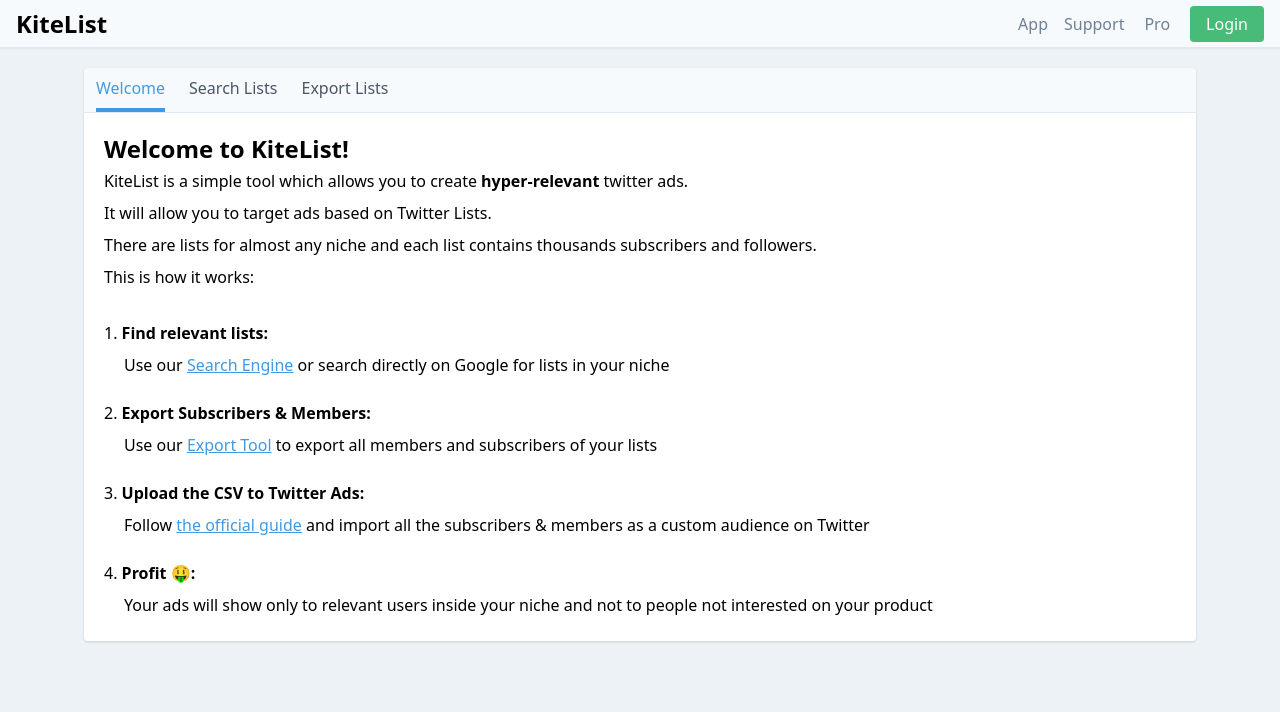
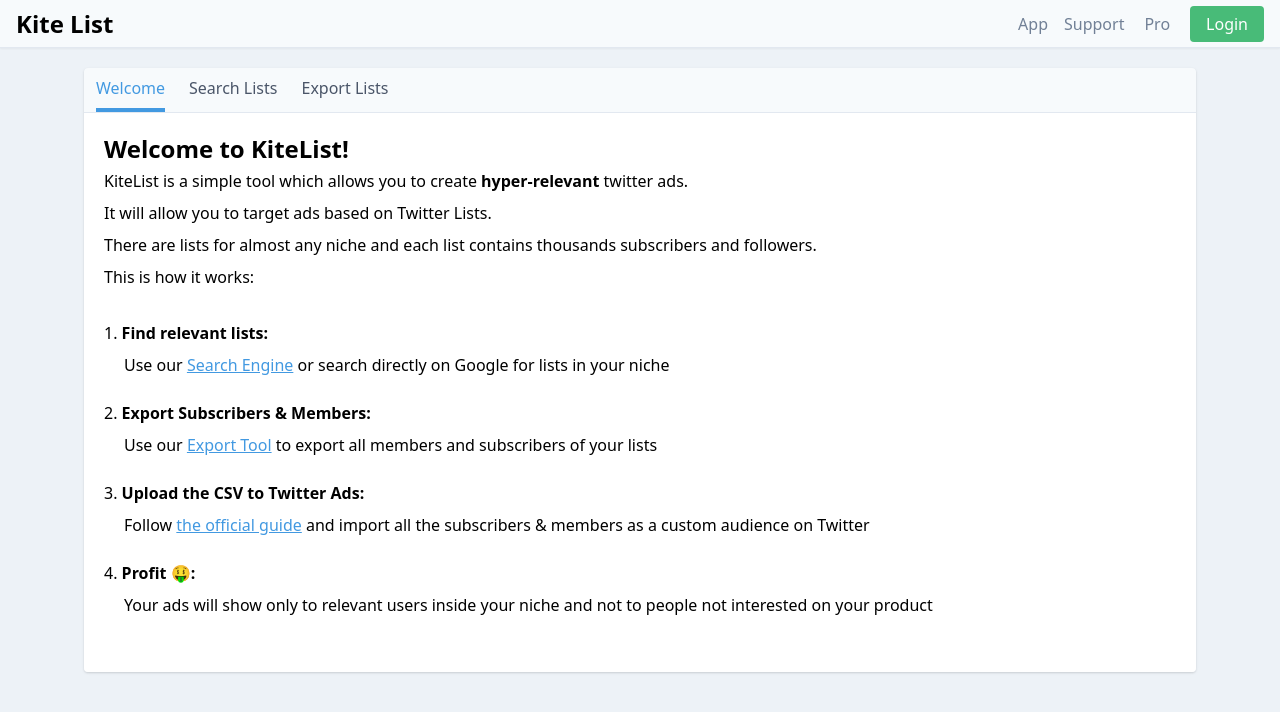
Before and after one commit to anubhavcu/kite-test, a Nuxt app: page /app in a window 1280 px wide. Shown: the top 712 px of the page. Built offline with nearby package versions, Linux system fonts and the light colour scheme; no server answers.

Commit message:
loading spinner

```diff
--- a/assets/tailwind.css
+++ b/assets/tailwind.css
@@ -21,6 +21,10 @@
 
 .h-page { /* PAGE LESS NAVBAR */
 	min-height: calc(100vh - 2.5rem);
+}
+
+.min-h-70vh{
+	min-height: 70vh;
 }
 
 .tw-bg{
--- a/components/navBar.vue
+++ b/components/navBar.vue
@@ -21,7 +21,7 @@
 								</svg>
 							</button>
 							<div>
-								<nuxt-link to="/" @click="openSidebar=false" class="ml-4 cursor-pointer font-bold text-2xl text-black">KiteList</nuxt-link>
+								<nuxt-link to="/" @click="openSidebar=false" class="ml-4 cursor-pointer font-bold text-2xl text-black">Kite List</nuxt-link>
 							</div>
 						</div>
 
--- a/components/searchLists.vue
+++ b/components/searchLists.vue
@@ -4,7 +4,7 @@
 			<div>
 				<div class='pb-3 m-4' v-show="!loading">
 					<div class='inline-flex items-stretch w-full rounded overflow-hidden'>
-						<input class='my-form bg-white border-gray-50 rounded-r-none w-full' placeholder="Digital Marketing" v-model="searchTerm" @keyup.enter="findLists" />
+						<input class='my-form border-gray-400 border-r-0 rounded-r-none w-full placeholder-gray-700' placeholder="Digital Marketing" v-model="searchTerm" @keyup.enter="findLists" />
 						<button class="btn rounded-l-none tw-bg sm:px-20" @click="findLists">Search</button>
 					</div>
 				</div>
@@ -46,6 +46,11 @@
 							<li v-for="list in selectedLists" :key="list" class='text-xs'>{{list}}</li>
 						</ul>
 						<button @click="exportLists" class='rounded bg-green-500 text-white font-semibold px-3 py-2 w-full shadow-lg mt-5 mb-3'>Export</button>
+					</div>
+				</div>
+				<div v-show="!selectedLists.length">
+					<div class='border-4 border-dashed border-gray-500 p-6 rounded-lg sm:mt-10 text-gray-500 text-xl text-center'>
+						Select lists by clicking on them!
 					</div>
 				</div>
 			</div>
--- a/pages/app/index.vue
+++ b/pages/app/index.vue
@@ -11,7 +11,7 @@
 				</li>
 			</ul>
 
-			<div class='bg-white p-5 border-t border-gray-50'>
+			<div class='bg-white p-5 border-t border-gray-50 min-h-70vh'>
 				<div v-show="!tabIndex" class='leading-8'>
 					<p class='text-2xl font-bold'> Welcome to KiteList! </p>
 					<p>
```
